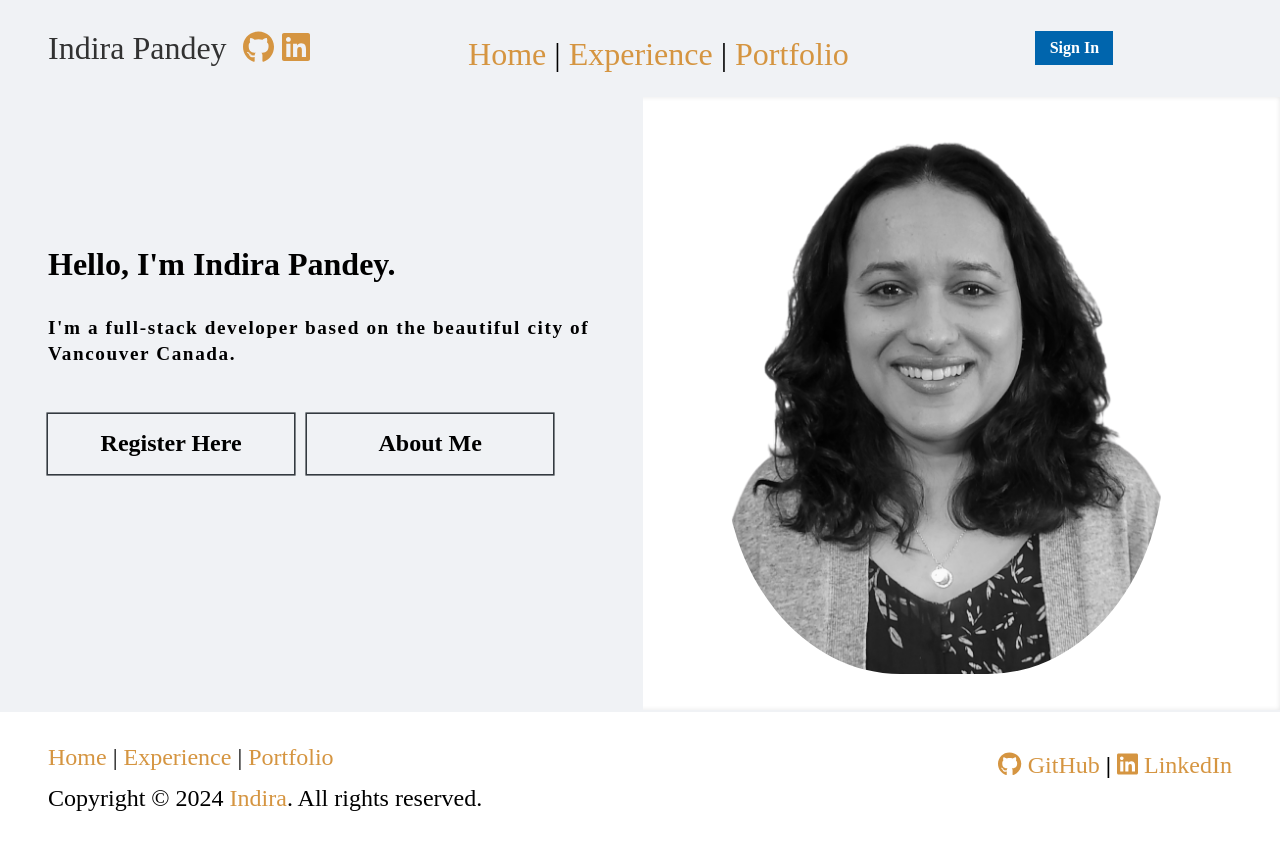
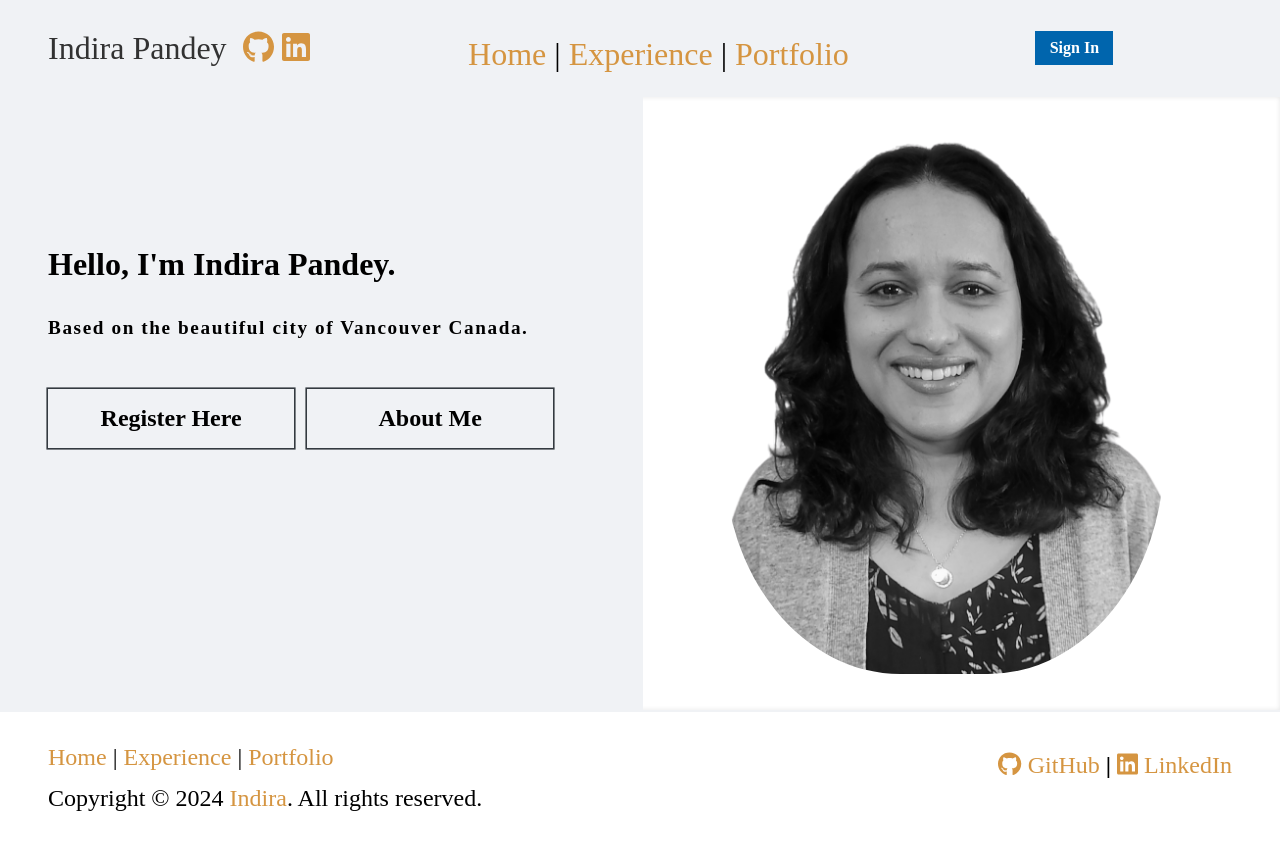
Before and after one commit to indira/Portfolio, a React (Create React App) app: page / in a window 1280 px wide. Shown: the top 850 px of the page. Built offline with nearby package versions, Linux system fonts and the light colour scheme.

Commit message:
Updated some pages

```diff
--- a/src/App.js
+++ b/src/App.js
@@ -86,10 +86,10 @@ function App() {
             <Route path="/" element={state.loggedIn ? <HomeGuest /> : <Home />} />
             <Route path="/register" element={<Register />} />
             <Route path="/signin" element={<SignIn />} />
-            <Route path="/aboutme" element={<AboutMe />} />
+            <Route path="/aboutme" element={<Register />} />
             <Route path="/profile/:username/*" element={<Profile />} />
             <Route path="/portfolio" element={<Portfolio />} />
-            <Route path="/portfolioposts" element={<PortfolioPosts />} />
+            <Route path="/portfolioposts" element={<Register />} />
             <Route path="/posts" element={<Posts />} />
             <Route path="/posts/:id" element={<SinglePost />} />
             <Route path="/create-post" element={<CreatePost />} />
--- a/src/components/Home/Home.jsx
+++ b/src/components/Home/Home.jsx
@@ -9,7 +9,7 @@ function Home() {
         <div className="container">
           <div className="container__left ">
             <h1 className="container__left--title">Hello, I'm Indira Pandey.</h1>
-            <h3 className="container__left--paragraph">I'm a full-stack developer based on the beautiful city of Vancouver Canada.</h3>
+            <h3 className="container__left--paragraph">Based on the beautiful city of Vancouver Canada.</h3>
             <div className="col-md-auto btn--martop">
               <button className="button button--white button--white-small button--white-small-top" type="submit">
                 <Link to="/register">Register Here</Link>
```
